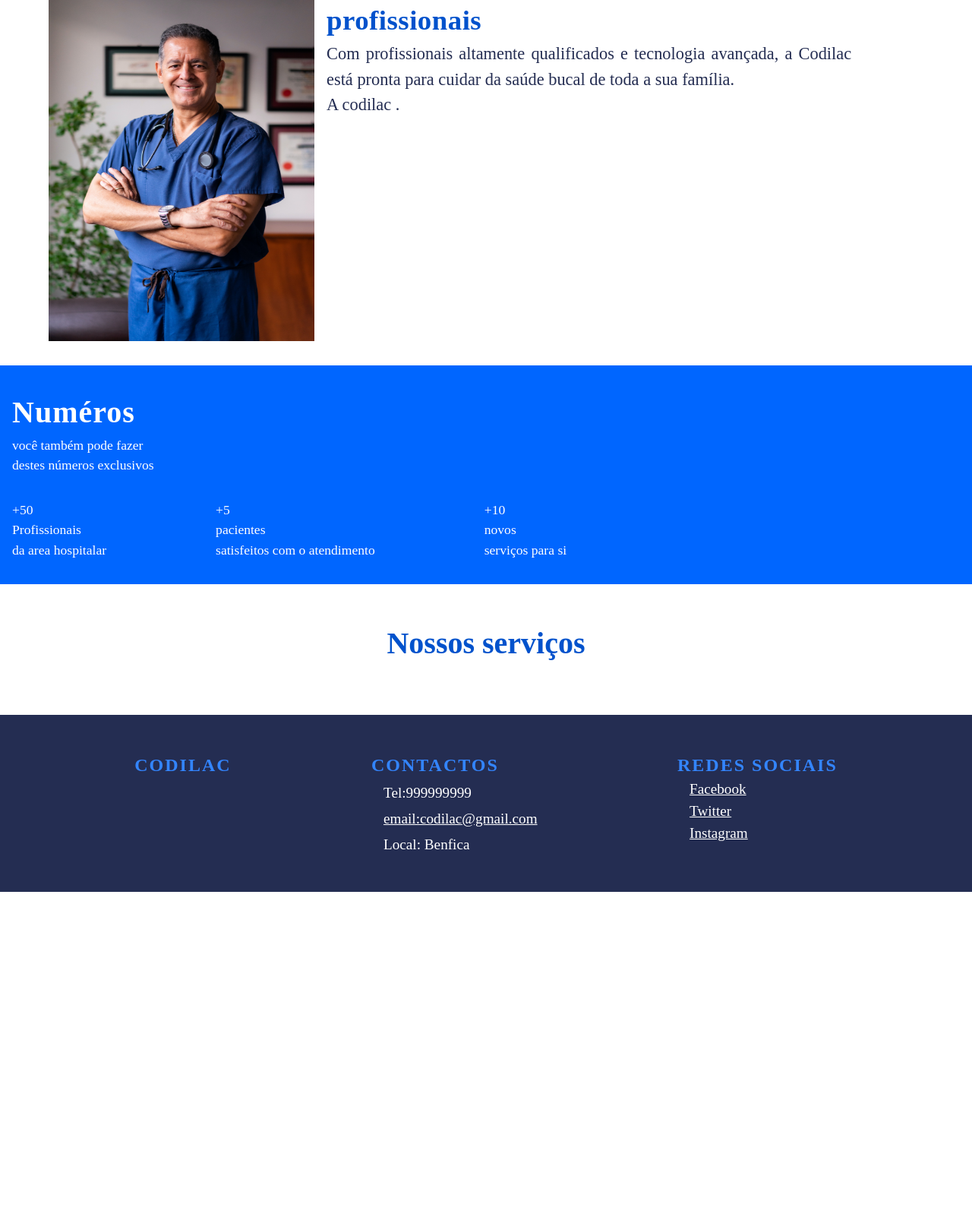
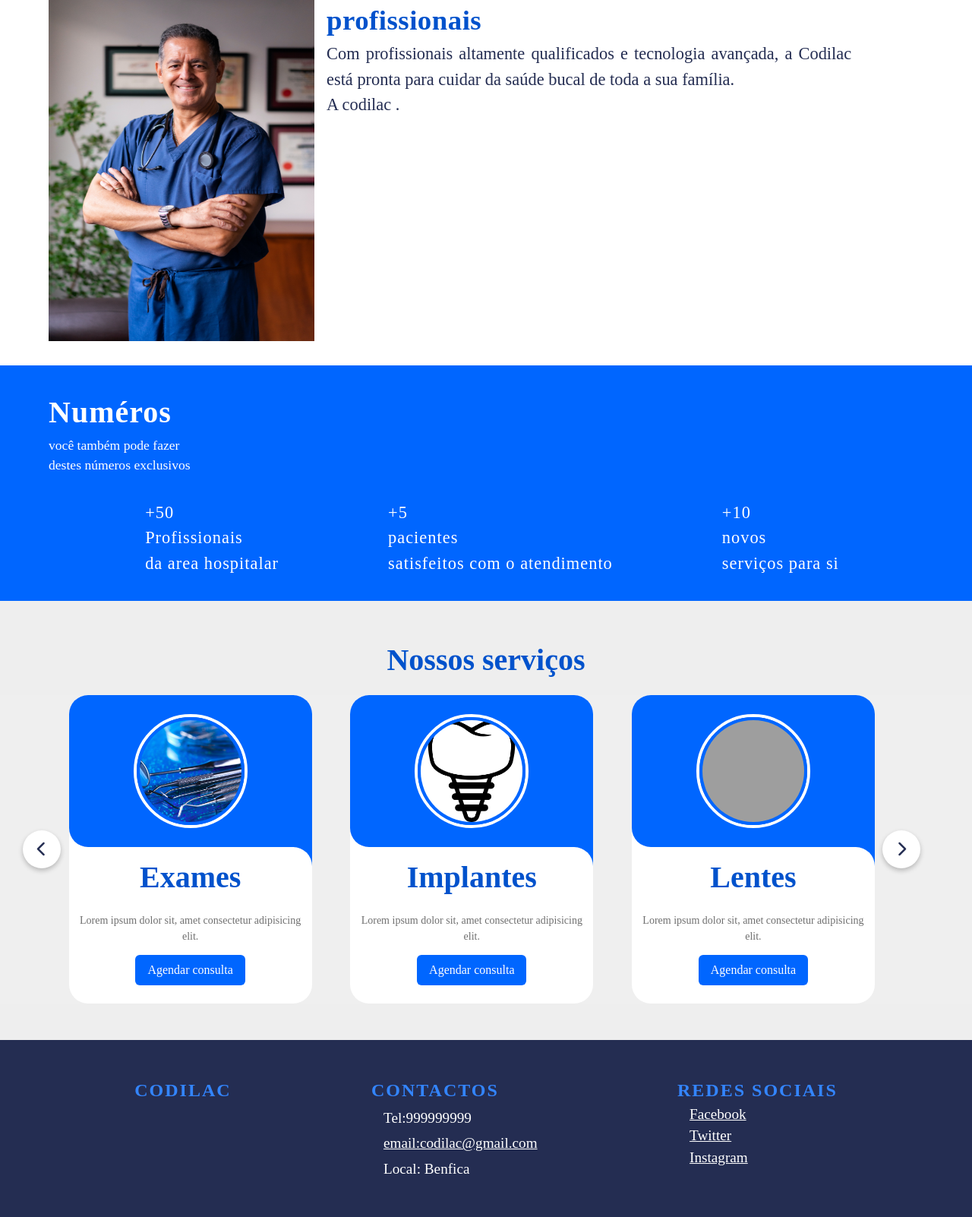
Before and after one commit to ArielDelgado06/CODILAC, a PHP site: page /HTML/index.html in a window 1280 px wide. Shown: the part 797-2399 px from the top of the page at 76% size. Before the commit the page ends 1971 px from the top, so only its background shows below. Run offline with PHP 8.4, Linux system fonts and the light colour scheme; some libraries are stand-ins or nearby versions; some web fonts are replaced; grey boxes are pictures that could not be loaded.

Commit message:
terminado a área nossos serviços

```diff
--- a/codilac/CSS/style.css
+++ b/codilac/CSS/style.css
@@ -41,6 +41,7 @@
 
 }
 
+@import url('https://fonts.googleapis.com/css2?family=Poppins:wght@400;500;600;700&display=swap');
 
 /*https://piccalil.li/blog/a-modern-css-reset
 
@@ -106,6 +107,181 @@
     transition-duration: 0.01ms !important;
     scroll-behavior: auto !important;
   }
+}
+
+.main-services{
+  display: flex;
+  align-items: center;
+  min-height: 100vh;
+  padding: 0 35px;
+}
+
+.wrapper{
+  position: relative;
+  max-width: 1100px;
+  width: 100%;
+}
+.wrapper .carrossel{
+  display: grid;
+  grid-auto-flow: column;
+  grid-auto-columns: calc((100% / 3) - 12px);
+  gap: 16px;
+  overflow-x: auto;
+  scroll-snap-type:x mandatory ;
+  scroll-behavior: smooth;
+  scrollbar-width: 0;
+}
+
+.carrossel::-webkit-scrollbar{
+  display: none;
+}
+
+.carrossel.no-transitio{
+  scroll-behavior: auto;
+}
+
+.wrapper .dragging{
+  scroll-snap-type:none;
+  scroll-behavior: auto;
+}
+
+.wrapper .dragging .card{
+  cursor: grab;
+  user-select: none;
+}
+
+.wrapper i{
+  height: 50px;
+  width: 50px;
+  background: #fff;
+  text-align: center;
+  line-height: 50px;
+  border-radius: 50%;
+  cursor: pointer;
+  position: absolute;
+  font-size: 1.25rem;
+  top: 50%;
+  transform: translateY(-50%);
+  box-shadow: 0 3px 6px rgba(0, 0, 0, 0.23);
+}
+
+.wrapper i:first-child{
+  left: -60px;
+}
+
+.wrapper i:last-child{
+  right: -22px;
+}
+
+.carrossel .card{
+  scroll-snap-align: start;
+  list-style: none;
+}
+
+/* resposividade nos cardes  */
+@media screen and (max-width:900px){
+  .wrapper .carrossel{
+
+    grid-auto-columns: calc((100% / 2) - 9px);
+
+  }
+}
+
+@media screen and (max-width:600px){
+  .wrapper .carrossel{
+    grid-auto-columns: 100%;
+
+  }
+}
+
+.imgem-content,
+.card-content{
+  display: flex;
+  flex-direction:column;
+  align-items: center;
+  padding: 10px 14px;
+}
+
+.imgem-content{
+  position: relative;
+  row-gap: 5px;
+  padding: 25px 0;
+}
+
+.overlay{
+  position: absolute;
+  left: 0;
+  top: 0;
+  width: 100%;
+  height: 100%;
+  background:var(--clr-blue);
+  border-radius: 25px 25px 0 25px;
+}
+
+.overlay::before,
+.overlay::after{
+  content: "";
+  position: absolute;
+  right: 0;
+  bottom: -40px;
+  width: 40px;
+  height: 40px;
+  background: var(--clr-blue);
+}
+
+.overlay::after{
+  border-radius: 0 25px 0 0;
+  background: #fff;
+}
+
+.name{
+  font-size:18px;
+  font-weight: 500;
+  color:#333;
+}
+
+.description{
+  font-size: 14px;
+  font-weight: 500;
+  color: #707070;
+  text-align: center;
+}
+
+.btn{
+  border: none;
+  font-size: 16px;
+  color: #fff;
+  padding: 8px 16px;
+  background: var(--clr-blue);
+  border-radius: 6px;
+  margin: 14px;
+  cursor: pointer;
+  transition: all .3s ease;
+}
+
+.btn:hover{
+  background: var(--clr-blueliht);
+}
+
+.card{
+  width: 320px;
+  border-radius: 25px;
+  background: #fff;
+}
+.card-imagem{
+  position: relative;
+  height: 150px;
+  width: 150px;
+  border-radius: 50%;
+  border: 4px solid #fff;
+}
+
+.card-imagem .card-img{
+  width: 100%;
+  height: 100%;
+  object-fit: cover;
+  border-radius: 50%;
+  border: 4px solid var(--clr-blue);
 }
 
 /* utilitários */
@@ -246,6 +422,12 @@
   color: #fff;
 }
 
+.main-div{
+  display: flex;
+  flex-direction: column;
+  padding:0 3rem;
+}
+
 #saibamais h2{
   font-size: 2.5rem;
   font-weight: 600;
@@ -258,15 +440,24 @@
   margin-left: 1rem;
 }
 
+#saibamais .n p{
+  font-size: 1.4rem;
+  font-weight: 500;
+  letter-spacing: 1px
+}
+
 .numeros{
   display: flex;
   flex-direction: row;
   gap: 8rem;
   margin-top: 2rem;
+  justify-content: center;
 }
 
 #sectionServicos{
+  width: 100%;
   padding-block: 3rem;
+  background: #eee;
 }
 
 #sectionServicos h2{
@@ -275,6 +466,14 @@
   color: var(--clr-bluedarck);
   text-align: center;
   margin-bottom: 1rem;
+}
+
+.main-services{
+  min-height: 40vh;
+  display: flex;
+  align-items: center;
+  justify-content: center;
+  background: #EFEFEF;
 }
 
 
--- a/codilac/HTML/index.html
+++ b/codilac/HTML/index.html
@@ -8,6 +8,9 @@
   <link rel="preconnect" href="https://fonts.gstatic.com" crossorigin>
   <link href="https://fonts.googleapis.com/css2?family=Be+Vietnam+Pro:wght@400;500;700&family=Cousine:wght@700&family=Geologica:wght@300&family=Inclusive+Sans&family=Inter:wght@400;500;700&family=Noto+Sans&family=Open+Sans:wght@400;600&family=Playfair+Display:ital@1&family=Poppins:ital,wght@0,300;0,400;1,200&family=Roboto+Mono&display=swap" rel="stylesheet">
   <link rel="stylesheet" href="../CSS/style.css">
+  <!-- font awesome -->
+  <link rel="stylesheet" href="https://cdnjs.cloudflare.com/ajax/libs/font-awesome/6.3.0/css/all.min.css">
+
 </head>
 <body>
   <header>
@@ -61,25 +64,125 @@
     </section>
 
     <section id="saibamais">
+      <div class="main-div">
           <h2>Numéros</h2>
           <p>você também pode fazer  <br> destes números exclusivos</p>
         <div class="numeros">
-        <div class="n-1">
+          <div class="n">
             <p>+50 <br> Profissionais <br> da area hospitalar</p>
           </div>
 
-        <div class="n-2">
+          <div class="n">
             <p>+5 <br> pacientes <br> satisfeitos com o atendimento</p>
           </div>
 
-        <div class="n-3">
+          <div class="n">
             <p>+10 <br> novos <br> serviços para si</p>
+          </div>
         </div>
       </div>
     </section>
 
     <section id="sectionServicos">
       <h2>Nossos serviços</h2>
+      <div class="main-services">
+        <div class="wrapper">
+          <i id="left" class="fa-solid fa-chevron-left"></i>
+          <ul class="carrossel">
+            <li class="card">
+              <div class="imgem-content">
+                <span class="overlay"></span>
+
+                <div class="card-imagem">
+                  <img src="../img/img-cadastro.jpg" alt="" class="card-img" draggable="false">
+                </div>
+              </div>
+              <div class="card-content">
+                <h2 class="name">Higiene Bucal</h2>
+                <p class="description">Lorem ipsum dolor sit, amet consectetur adipisicing elit.</p>
+                <button class="btn">Agendar consulta</button>
+              </div>
+            </li>
+
+            <li class="card">
+              <div class="imgem-content">
+                <span class="overlay"></span>
+
+                <div class="card-imagem">
+                  <img src="../img/ariete.png" alt="" class="card-img" draggable="false">
+                </div>
+              </div>
+              <div class="card-content">
+                <h2 class="name">Exames</h2>
+                <p class="description">Lorem ipsum dolor sit, amet consectetur adipisicing elit.</p>
+                <button class="btn">Agendar consulta</button>
+              </div>
+            </li>
+
+            <li class="card">
+              <div class="imgem-content">
+                <span class="overlay"></span>
+
+                <div class="card-imagem">
+                  <img src="../img/icone-protese.jpeg" alt="" class="card-img" draggable="false">
+                </div>
+              </div>
+              <div class="card-content">
+                <h2 class="name">Implantes</h2>
+                <p class="description">Lorem ipsum dolor sit, amet consectetur adipisicing elit.</p>
+                <button class="btn">Agendar consulta</button>
+              </div>
+            </li>
+
+            <li class="card">
+              <div class="imgem-content">
+                <span class="overlay"></span>
+
+                <div class="card-imagem">
+                  <img src="../img/pexels-cedric-fauntleroy-4266947.jpg" alt="" class="card-img" draggable="false">
+                </div>
+              </div>
+              <div class="card-content">
+                <h2 class="name">Lentes</h2>
+                <p class="description">Lorem ipsum dolor sit, amet consectetur adipisicing elit.</p>
+                <button class="btn">Agendar consulta</button>
+              </div>
+            </li>
+
+            <li class="card">
+              <div class="imgem-content">
+                <span class="overlay"></span>
+
+                <div class="card-imagem">
+                  <img src="../img/img-codilac-3.jpg" alt="" class="card-img" draggable="false">
+                </div>
+              </div>
+              <div class="card-content">
+                <h2 class="name">Clareamento</h2>
+                <p class="description">Lorem ipsum dolor sit, amet consectetur adipisicing elit.</p>
+                <button class="btn">Agendar consulta</button>
+              </div>
+            </li>
+
+            <li class="card">
+              <div class="imgem-content">
+                <span class="overlay"></span>
+
+                <div class="card-imagem">
+                  <img src="../img/cadeira circular sem fundo.png" alt="" class="card-img" draggable="false">
+                </div>
+              </div>
+              <div class="card-content">
+                <h2 class="name">Bichectomia</h2>
+                <p class="description">Lorem ipsum dolor sit, amet consectetur adipisicing elit.</p>
+                <button class="btn">Agendar consulta</button>
+              </div>
+            </li>
+          </ul>
+          <i id="right" class="fa-solid fa-chevron-right"></i>
+          </div>
+        </div>
+
       </section>
     </main>
 
@@ -105,6 +208,8 @@
     </div>
   </footer>
 
-  <script src="./js/main.js"></script>
+  <script src="../js/main.js"></script>
+
+  <!-- <script src="https://cdn.jsdelivr.net/npm/swiper@11.0.5/swiper-bundle.min.js"></script> -->
 </body>
 </html>
```
Also changed, not shown: codilac/js/main.js (+62 -0 lines), codilac/img/icone-protese.jpeg (renamed from codilac/img/icone de prótese.jpeg), codilac/img/img-cadastro.jpg (renamed from codilac/img/foto de cadastro.jpg), codilac/img/img-codilac-3.jpg (renamed from codilac/img/fundo codilac 3.jpg). Lines whose indentation alone changed are shown as unchanged.
